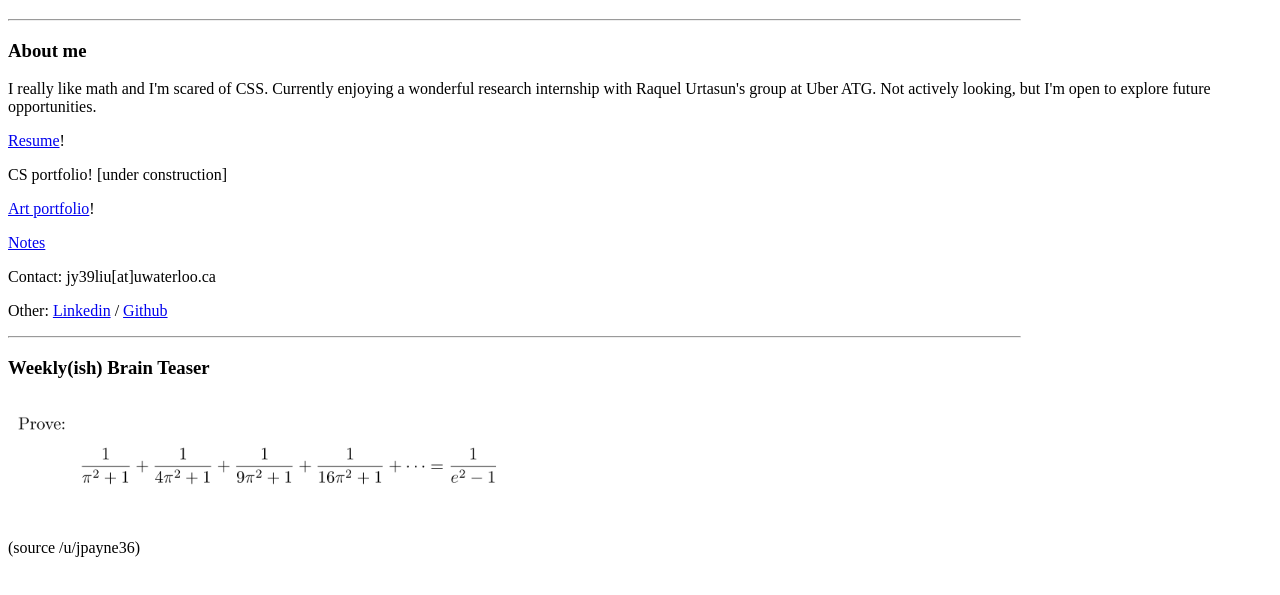
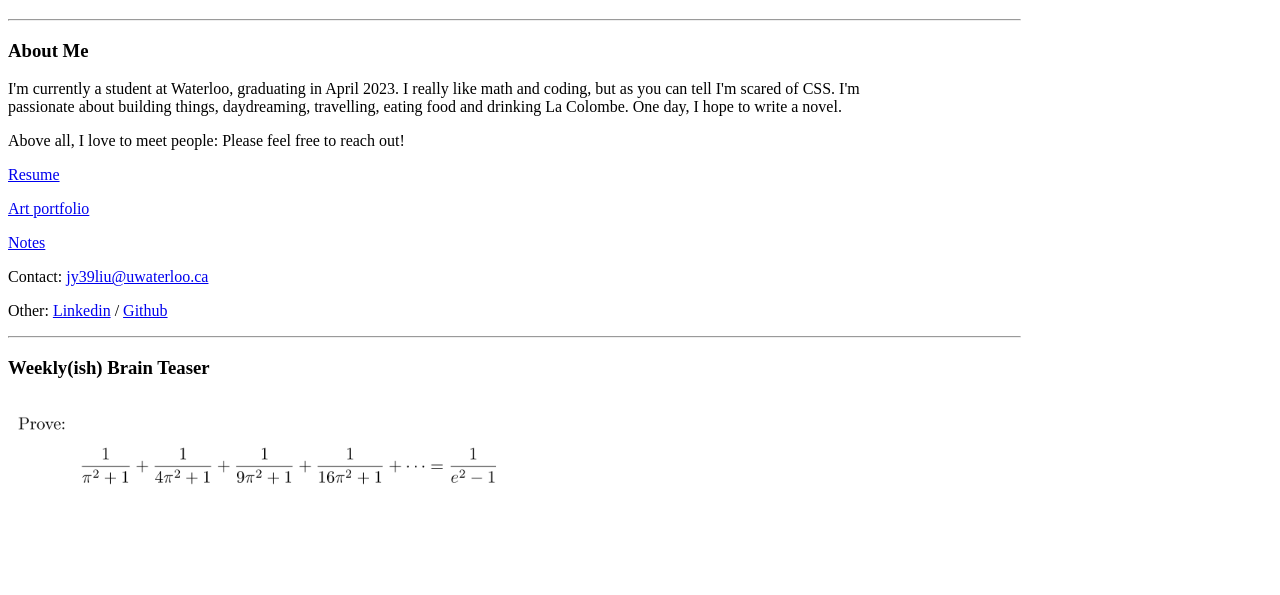
Before and after one commit to jyfliu/jyfliu.github.io, a plain HTML site: page index.html in a window 1280 px wide. Shown: the part 61-656 px from the top of the page. Drawn offline with Linux system fonts and the light colour scheme.

Commit message:
Update fall 2021

```diff
--- a/index.html
+++ b/index.html
@@ -4,22 +4,22 @@
   <body>
   <h1> Hi! My name is Jeffrey!</h1>
   <hr style="width:80%;margin-left:0"> <!-- very scary -->
-  <h3>About me</h3>
-  <p>I really like math and I'm scared of CSS. Currently enjoying a wonderful research internship with Raquel Urtasun's group at Uber ATG. Not actively looking, but I'm open to explore future opportunities.</p>
-  <p><a href="resumes/Jeffrey Liu Resume - F20.pdf">Resume</a>!</p>
+  <h3>About Me</h3>
+  <p style="width:70%">I'm currently a student at Waterloo, graduating in April 2023. I really like math and coding, but as you can tell I'm scared of CSS. I'm
+  passionate about building things, daydreaming, travelling, eating food and drinking La Colombe. One day, I hope to write a novel.</p>
+  <p>Above all, I love to meet people: Please feel free to reach out!</p>
+  <p><a href="resumes/Jeffrey Liu Resume - F21.pdf">Resume</a></p>
   <!--<p><a href="projects.html">cs portfolio</a>!</p>-->
-  <p>CS portfolio! [under construction]</p>
-  <p><a href="art.html">Art portfolio</a>!</p>
+  <p><a href="art.html">Art portfolio</a></p>
   <p><a href="notes.html">Notes</a></p>
   <!--<p><a href="#">Publications</a>!</p>-->
-  <p>Contact: jy39liu[at]uwaterloo.ca</p>
+  <p>Contact: <a href="mailto:jy39liu@uwaterloo.ca">jy39liu@uwaterloo.ca</a></p>
   <p>Other: <a href="https://www.linkedin.com/in/jeffrey-yunfan-liu/">Linkedin</a> / <a href="https://github.com/jyfliu/">Github</a></p>
   <!--<p><a href="coursework.html">Coursework</a></p>-->
   <hr style="width:80%;margin-left:0">
   <h3>Weekly(ish) Brain Teaser</h3>
   <img src="res/pisum.png" width=40% height=40%>
   <br>
-  <p>(source /u/jpayne36)</p>
   <!--<img src="fruit.jpg" width=25% height=25%>-->
   </body>
 </html>
```
Also changed, not shown: art.html (+4 -3 lines), notes.html (+1 -2 lines), 1 other file.
